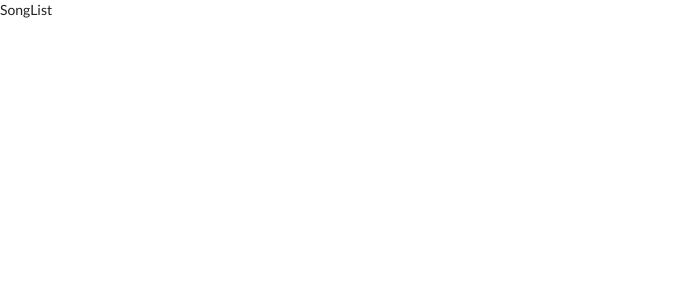
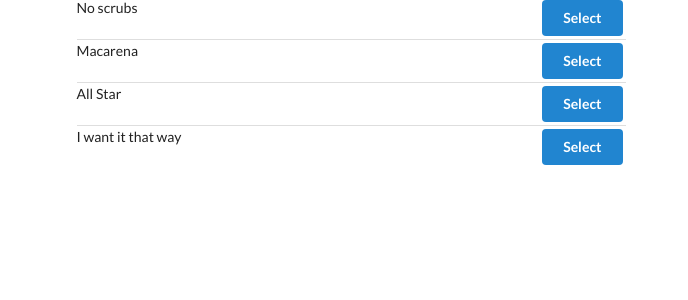
Before and after one commit to ironcarbon/song-react-redux, a React (Create React App) app: page / in a window 1280 px wide. Shown: the top 300 px of the page, without its empty margins (0-688 px from the left). Built offline with nearby package versions, Linux system fonts and the light colour scheme.

Commit message:
building a list with redux data

```diff
--- a/src/components/App.js
+++ b/src/components/App.js
@@ -3,8 +3,12 @@
 
 const app = () => {
   return (
-    <div>
-      <SongList />
+    <div className="ui container grid">
+      <div className="ui row">
+        <div className="column eight wide">
+          <SongList />
+        </div>
+      </div>
     </div>
   );
 };
--- a/src/components/SongList.js
+++ b/src/components/SongList.js
@@ -2,10 +2,24 @@
 import { connect } from "react-redux";
 
 class SongList extends Component {
+  renderList() {
+    return this.props.songs.map(song => {
+      return (
+        <div className="item" key={song.title}>
+          <div className="right floated content">
+            <button className="ui button primary">Select</button>
+          </div>
+
+          <div className="content">{song.title}</div>
+        </div>
+      );
+    });
+  }
+
   render() {
     //this.props === {songs = state.songs}
-    console.log(this.props);
-    return <div>SongList</div>;
+    //console.log(this.props.songs);
+    return <div className="ui divided list">{this.renderList()}</div>;
   }
 }
 
```
